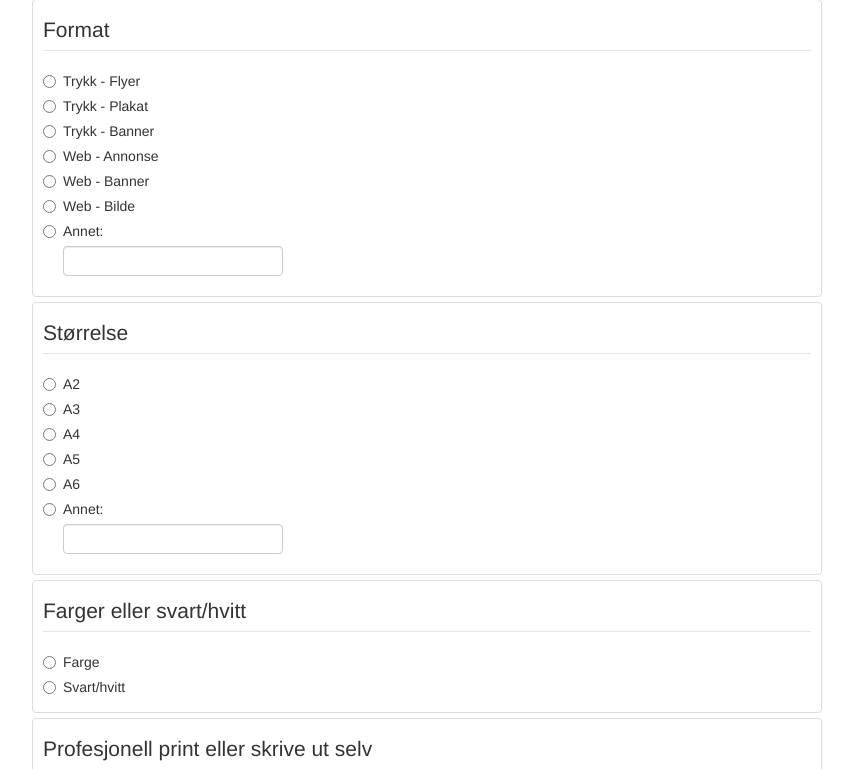
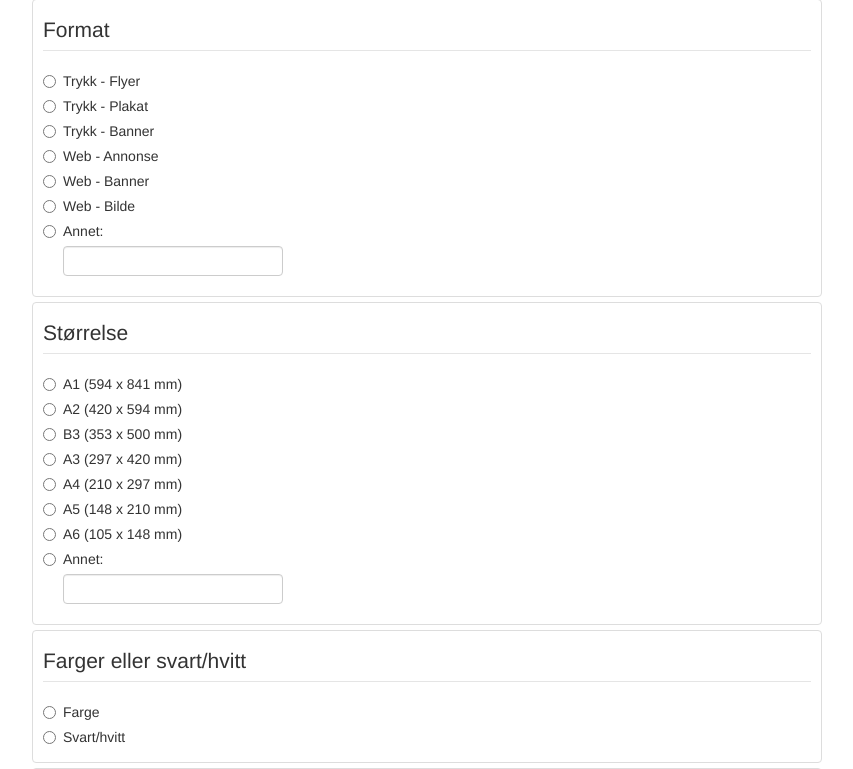
Before and after one commit to edb-gjengen/bestillingsskjema, a Django app: template bestilling/templates/design/form.html in a window 1280 px wide. Shown: the part 874-1643 px from the top of the page, without its empty margins (213-1066 px from the left). Run offline with Django 3.2, Linux system fonts and the light colour scheme; the template is opened without the code that fills it, so the values that code supplies are empty; some libraries are stand-ins or nearby versions.

Commit message:
Added paper stuff as requested.

```diff
--- a/bestilling/templates/design/form.html
+++ b/bestilling/templates/design/form.html
@@ -44,19 +44,25 @@
 	{% endif %}
 
 	<label class="radio">
-		<input name="paper_size" type="radio" value="A2" {% if paper_size = 'A2' %} checked="checked" {% endif %}>A2</input>
+		<input name="paper_size" type="radio" value="A1" {% if paper_size = 'A1' %} checked="checked" {% endif %}>A1 (594 x 841 mm)</input>
 	</label>
 	<label class="radio">
-		<input name="paper_size" type="radio" value="A3" {% if paper_size = 'A3' %} checked="checked" {% endif %}>A3</input>
+		<input name="paper_size" type="radio" value="A2" {% if paper_size = 'A2' %} checked="checked" {% endif %}>A2 (420 x 594 mm)</input>
 	</label>
 	<label class="radio">
-		<input name="paper_size" type="radio" value="A4" {% if paper_size = 'A4' %} checked="checked" {% endif %}>A4</input>
+		<input name="paper_size" type="radio" value="B3" {% if paper_size = 'B3' %} checked="checked" {% endif %}>B3 (353 x 500 mm)</input>
 	</label>
 	<label class="radio">
-		<input name="paper_size" type="radio" value="A5" {% if paper_size = 'A5' %} checked="checked" {% endif %}>A5</input>
+		<input name="paper_size" type="radio" value="A3" {% if paper_size = 'A3' %} checked="checked" {% endif %}>A3 (297 x 420 mm)</input>
 	</label>
 	<label class="radio">
-		<input name="paper_size" type="radio" value="A6" {% if paper_size = 'A6' %} checked="checked" {% endif %}>A6</input>
+		<input name="paper_size" type="radio" value="A4" {% if paper_size = 'A4' %} checked="checked" {% endif %}>A4 (210 x 297 mm)</input>
+	</label>
+	<label class="radio">
+		<input name="paper_size" type="radio" value="A5" {% if paper_size = 'A5' %} checked="checked" {% endif %}>A5 (148 x 210 mm)</input>
+	</label>
+	<label class="radio">
+		<input name="paper_size" type="radio" value="A6" {% if paper_size = 'A6' %} checked="checked" {% endif %}>A6 (105 x 148 mm)</input>
 	</label>
 	<label class="radio">
 		<input name="paper_size" type="radio" value="other" {% if paper_size = 'other' %} checked="checked" {% endif %}>Annet:
```
